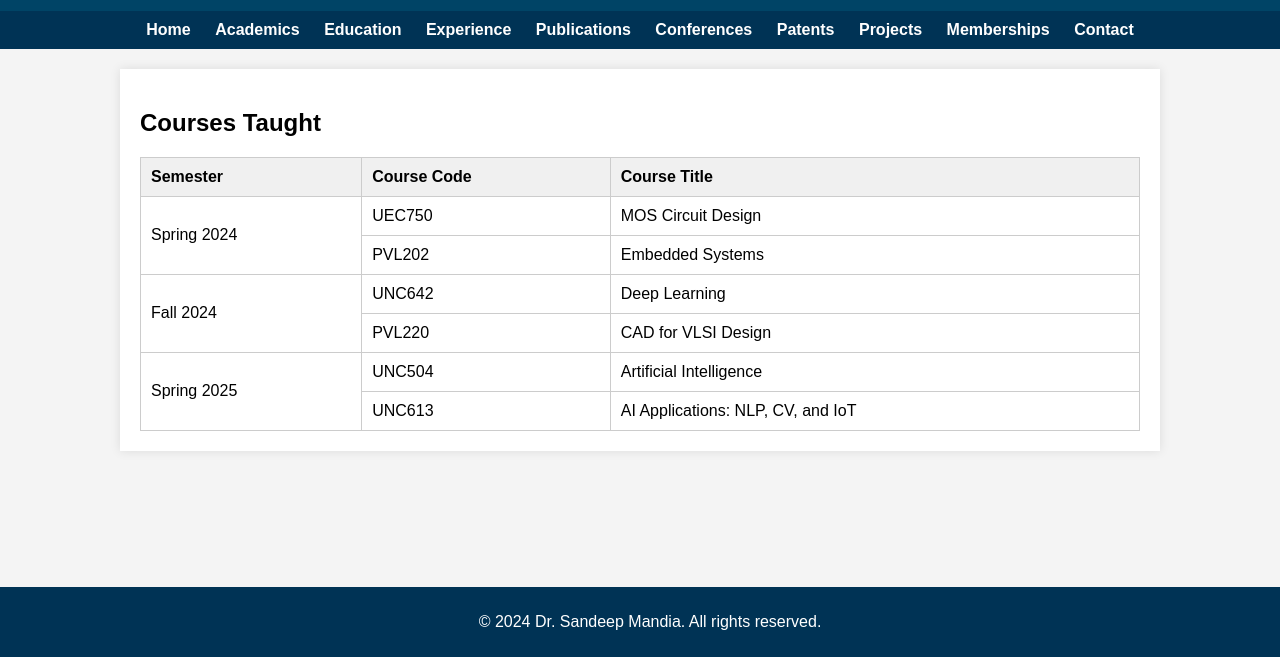
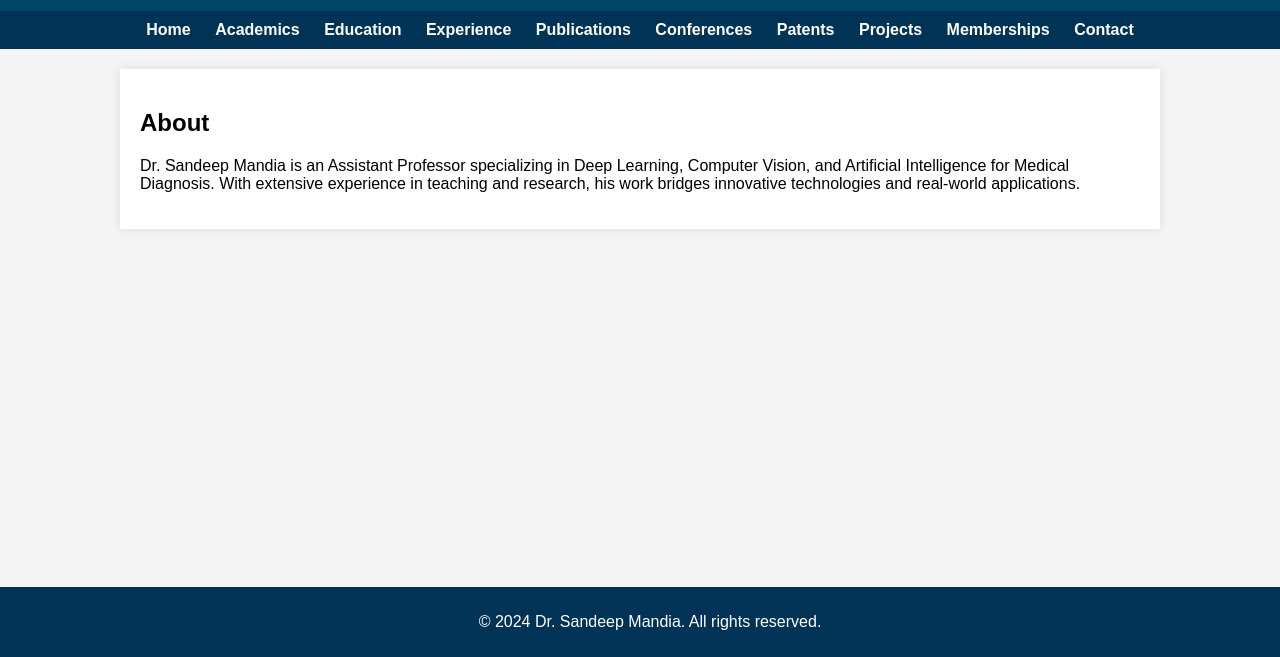
Before and after one commit to sandeepmandia/sandeepmandia.github.io, a plain HTML site: page index.html in a window 1280 px wide. Shown: the part 143-800 px from the top of the page. Drawn offline with Linux system fonts and the light colour scheme.

Commit message:
Update index.html

```diff
--- a/index.html
+++ b/index.html
@@ -3,7 +3,7 @@
 <head>
   <meta charset="UTF-8">
   <meta name="viewport" content="width=device-width, initial-scale=1.0">
-  <title>Academics - Dr. Sandeep Mandia</title>
+  <title>Dr. Sandeep Mandia - Faculty Profile</title>
   <link rel="stylesheet" href="styles.css">
 </head>
 <body>
@@ -11,7 +11,7 @@
     <img src="images/profile.jpg" alt="Dr. Sandeep Mandia" class="profile-pic">
     <div>
       <h1>Dr. Sandeep Mandia</h1>
-      <p>Academics - Courses Taught</p>
+      <p>Assistant Professor | Specialization: Deep Learning, Computer Vision, and AI for Medical Diagnosis</p>
     </div>
   </header>
   <nav>
@@ -27,45 +27,14 @@
     <a href="contact.html">Contact</a>
   </nav>
   <div class="container">
-    <h2>Courses Taught</h2>
-    <table>
-      <thead>
-        <tr>
-          <th>Semester</th>
-          <th>Course Code</th>
-          <th>Course Title</th>
-        </tr>
-      </thead>
-      <tbody>
-        <tr>
-          <td rowspan="2">Spring 2024</td>
-          <td>UEC750</td>
-          <td>MOS Circuit Design</td>
-        </tr>
-        <tr>
-          <td>PVL202</td>
-          <td>Embedded Systems</td>
-        </tr>
-        <tr>
-          <td rowspan="2">Fall 2024</td>
-          <td>UNC642</td>
-          <td>Deep Learning</td>
-        </tr>
-        <tr>
-          <td>PVL220</td>
-          <td>CAD for VLSI Design</td>
-        </tr>
-        <tr>
-          <td rowspan="2">Spring 2025</td>
-          <td>UNC504</td>
-          <td>Artificial Intelligence</td>
-        </tr>
-        <tr>
-          <td>UNC613</td>
-          <td>AI Applications: NLP, CV, and IoT</td>
-        </tr>
-      </tbody>
-    </table>
+    <!-- About Section -->
+    <section id="about">
+      <h2>About</h2>
+      <p>
+        Dr. Sandeep Mandia is an Assistant Professor specializing in Deep Learning, Computer Vision, and Artificial Intelligence for Medical Diagnosis. With extensive experience in teaching and research, his work bridges innovative technologies and real-world applications.
+      </p>
+    </section>
+    <!-- Additional sections (Education, Experience, etc.) can be added here or placed on separate pages -->
   </div>
   <footer>
     <p>&copy; 2024 Dr. Sandeep Mandia. All rights reserved.</p>
```
